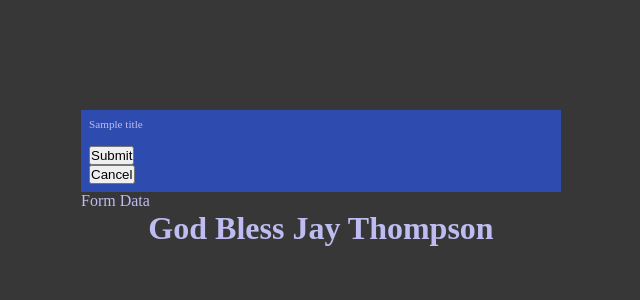
After one commit to jtproject/wigwam, a Python web app: template xyz/templates/data/create_calendar.html in a window 1280 px wide. The commit adds this page. Shown: the top 300 px of the page, without its empty margins (319-959 px from the left). Run offline with Jinja, Linux system fonts and the light colour scheme; the template is opened without the code that fills it: most values are stand-ins (such as "Sample title", 1, 10 or a date in 2020).

Commit message:
starting calendar build

```diff
--- a/xyz/__init__.py
+++ b/xyz/__init__.py
@@ -22,5 +22,7 @@ def build(config_class=Config):
 
     from xyz.main.routes import main
     _A.register_blueprint(main)
+    from xyz.cal.routes import cal
+    _A.register_blueprint(cal)
 
     return _A
--- a/xyz/models.py
+++ b/xyz/models.py
@@ -74,7 +74,7 @@ class Calendar(_D.Model):
         primary_key=True
     )
     weekday = _D.Column(
-        _D.String(9),
+        _D.String(5),
         nullable=False
     )
     day = _D.Column(
--- /dev/null
+++ b/xyz/static/data.css
@@ -0,0 +1,40 @@
+:root {
+    --blue: #2e4caf;
+    --dark: #373737;
+    --light: #bebcf1;
+}
+
+* {
+    margin: 0;
+    padding: 0;
+}
+
+body {
+    background: var(--dark);
+    color: var(--light);
+    display: grid;
+    justify-items: center;
+    padding-top: 6.9rem;
+}
+
+.wrap {
+    width: 30rem;
+    border-radius: 5px;
+}
+
+.app-bar {
+    background: var(--blue);
+    display: grid;
+}
+
+.app-title {
+    padding: .5rem;
+    font-size: .7rem;
+    grid-column: 20rem;
+}
+
+.app-funx {
+    padding: .5rem;
+    width: 3rem;
+    grid-column: 5rem;
+}
--- /dev/null
+++ b/xyz/templates/data/create_calendar.html
@@ -0,0 +1,22 @@
+{% extends 'data/layout.html' %}
+
+{% block content %}
+
+<div class="wrap">
+    <div class="app-bar">
+        <div class="app-title">
+            <p>{{ title }}</p>
+        </div>
+        <div class="app-funx">
+            <button class="data-funx">Submit</button>
+            <button class="data-funx">Cancel</button>
+        </div>
+    </div>
+    <div class="app-form">
+        Form Data
+    </div>
+</div>
+
+<h1>God Bless Jay Thompson</h1>
+
+{% endblock content %}
--- /dev/null
+++ b/xyz/templates/data/layout.html
@@ -0,0 +1,12 @@
+<!DOCTYPE html>
+<html lang="en">
+<head>
+    <meta charset="UTF-8">
+    <meta name="viewport" content="width=device-width, initial-scale=1.0">
+    <title>Data Console - {{ title }}</title>
+    <link rel="stylesheet" href="{{ url_for('static', filename='data.css') }}">
+</head>
+<body>
+    {% block content %}{% endblock %}
+</body>
+</html>
--- a/xyz/templates/layout.html
+++ b/xyz/templates/layout.html
@@ -15,7 +15,9 @@
     s
     </header>
     <a class="m5" href="{{ url_for('main.home') }}">Home</a>
-    <a class="m5" href="{{ url_for('main.info') }}">Info</a>
+    <a class="m5" href="{{ url_for('main.info') }}">Info</a><br>
+    <a class="m5" href="{{ url_for('cal.calendar') }}">View Calendar</a>
+    <a class="m5" href="{{ url_for('cal.add_data') }}">Add Calendar</a>
     {% block content %}{% endblock %}
 </body>
 </html>
```
Also changed, not shown: xyz/cal/forms.py (+17 -2 lines), xyz/cal/routes.py (+14 -0 lines), xyz/templates/calendar.html (added, +7 -0 lines).
